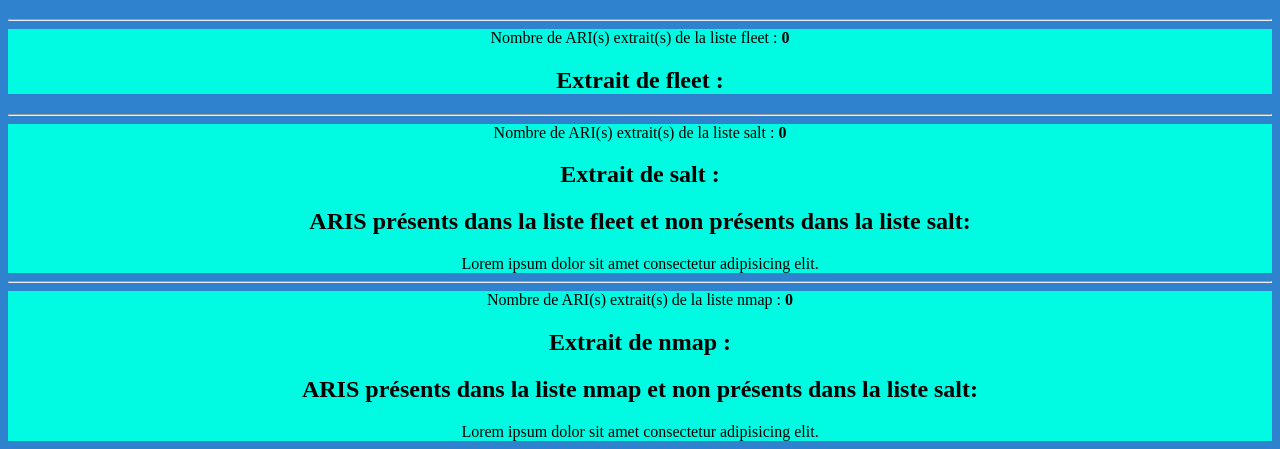
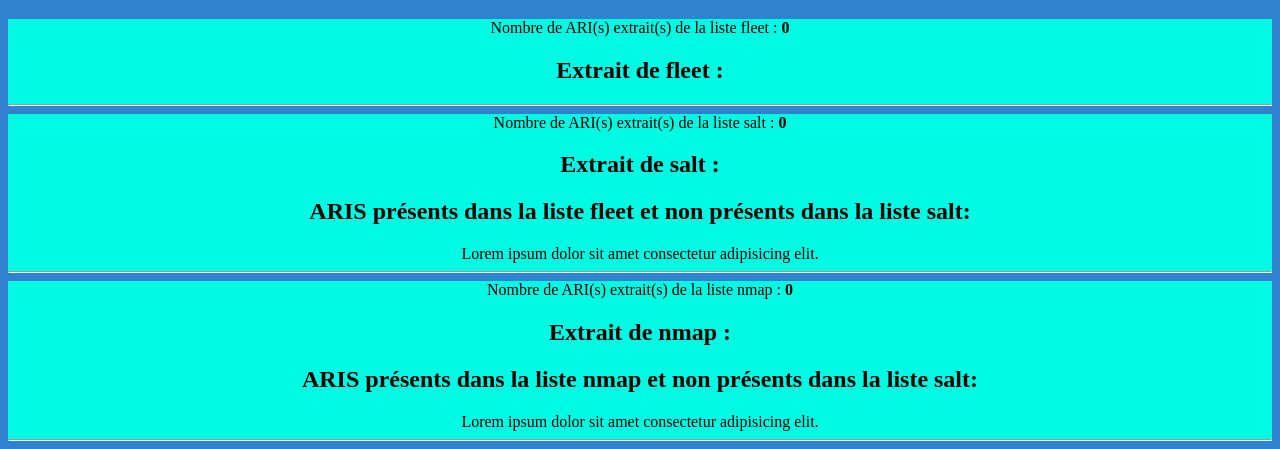
Before and after one commit to sylvainJnt29/comparoso, a plain HTML site: page comparoso.html in a window 1280 px wide. Both pictures are taken after a click on the button "Valider". Shown: the part 380-829 px from the top of the page. Drawn offline with Linux system fonts and the light colour scheme.

Commit message:
prochaine étape comparo des listes :) :)

```diff
--- a/app.js
+++ b/app.js
@@ -91,7 +91,7 @@ Notes: Ameliorer #reponse3 et #reponse4
 
         document.getElementById('reponse2').innerHTML += "Nombre de ARI(s) extrait(s) de la liste fleet : <b>"
                                                       +(tabFleet.length-1)+"</b>";
-        document.getElementById('reponse2').innerHTML += "<h2>Extrait de fleet :</h2>" + tabFleet;
+        document.getElementById('reponse2').innerHTML += "<h2>Extrait de fleet :</h2>" + tabFleet + "<hr>";
 
         document.getElementById('reponse3').innerHTML += "Nombre de ARI(s) extrait(s) de la liste salt : <b>"
                                                       +(tabSalt.length-1)+"</b>";
@@ -108,7 +108,7 @@ Notes: Ameliorer #reponse3 et #reponse4
 
         // Zone de test:
         document.getElementById('reponse3').innerHTML += "<h2>ARIS présents dans la liste fleet et non présents dans la liste salt:</h2>";
-        document.getElementById('reponse3').innerHTML += "Lorem ipsum dolor sit amet consectetur adipisicing elit.";
+        document.getElementById('reponse3').innerHTML += "Lorem ipsum dolor sit amet consectetur adipisicing elit.<hr>";
 
 
 
@@ -118,6 +118,10 @@ Notes: Ameliorer #reponse3 et #reponse4
 
         // Zone de test:
         document.getElementById('reponse4').innerHTML += "<h2>ARIS présents dans la liste nmap et non présents dans la liste salt:</h2>";
-        document.getElementById('reponse4').innerHTML += "Lorem ipsum dolor sit amet consectetur adipisicing elit.";
+        document.getElementById('reponse4').innerHTML += "Lorem ipsum dolor sit amet consectetur adipisicing elit.<hr>";
+
+        // Conclusion finale: ( si besoin )
+        // document.getElementById('reponse5').innerHTML = "<h2>Pour conclure :</h2>";
+
 
     }
--- a/comparoso.html
+++ b/comparoso.html
@@ -28,12 +28,10 @@
     <!-- Partie renvoyée -->
     <hr>
     <div id="reponse"></div>
-    <hr>
     <div id="reponse2"></div>
-    <hr>
     <div id="reponse3"></div>
-    <hr>
     <div id="reponse4"></div>
+    <div id="reponse5"></div>
     <!-- Fin partie renvoyée -->
 
 
--- a/style.css
+++ b/style.css
@@ -6,7 +6,7 @@ form{
     display: flex;
     justify-content: center;
 }
-#reponse2,#reponse3,#reponse4{
+#reponse2,#reponse3,#reponse4,#reponse5{
     background-color: #00fbe2;
     text-align: center;
     align-items: center;
```
